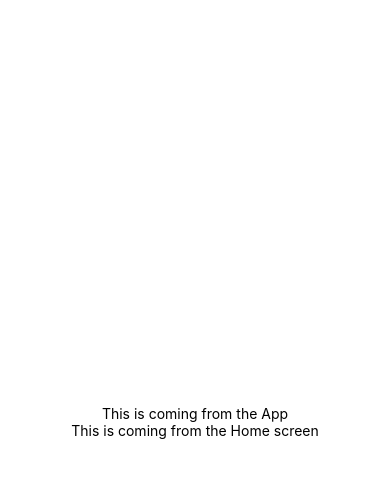
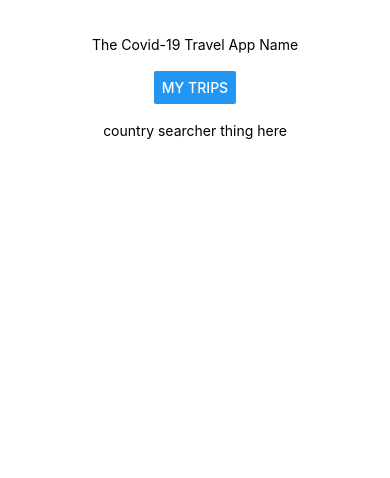
Before and after one commit to CHARIOT-SEB/Covid-Travel-App-Frontend, a React Native app: screen /Home in a window 390 px wide. Shown: the top 478 px of the page. Built offline with nearby package versions, Linux system fonts and the light colour scheme.

Commit message:
beginning home screen layout

```diff
--- a/App.tsx
+++ b/App.tsx
@@ -1,15 +1,37 @@
+
+
 import { StatusBar } from 'expo-status-bar';
 import React from 'react';
+import { NavigationContainer } from '@react-navigation/native';
+import { createNativeStackNavigator } from '@react-navigation/native-stack';
 import { StyleSheet, Text, View } from 'react-native';
-import Home from './screens/Home'
+
+import Home from './screens/Home';
+import IndividualCountry from './screens/IndividualCountry';
+import Trips from './screens/Trips';
+
+const Stack = createNativeStackNavigator();
 
 export default function App() {
   return (
-    <View style={styles.container}>
-      <Text>This is coming from the App</Text>
-      <Home />
-      <StatusBar style="auto" />
-    </View>
+    <NavigationContainer>
+      <View>
+        <Stack.Navigator>
+          <Stack.Screen name="Home" component={Home} />
+          <Stack.Screen
+            name="IndividualCountry"
+            component={IndividualCountry}
+            options={{ title: 'Country' }}
+          />
+          <Stack.Screen
+            name="Trips"
+            component={Trips}
+            options={{ title: 'Trips' }}
+          />
+        </Stack.Navigator>
+        <StatusBar style="auto" />
+      </View>
+    </NavigationContainer>
   );
 }
 
--- a/package.json
+++ b/package.json
@@ -8,11 +8,16 @@
     "eject": "expo eject"
   },
   "dependencies": {
+    "@react-navigation/bottom-tabs": "^6.0.5",
+    "@react-navigation/native": "^6.0.2",
+    "@react-navigation/native-stack": "^6.1.0",
     "expo": "~42.0.1",
     "expo-status-bar": "~1.0.4",
     "react": "16.13.1",
     "react-dom": "16.13.1",
     "react-native": "https://github.com/expo/react-native/archive/sdk-42.0.0.tar.gz",
+    "react-native-safe-area-context": "3.2.0",
+    "react-native-screens": "~3.4.0",
     "react-native-web": "~0.13.12"
   },
   "devDependencies": {
--- a/screens/Home.tsx
+++ b/screens/Home.tsx
@@ -1,15 +1,33 @@
 import React from 'react';
-import { View, Text, Image } from "react-native";
+import { SafeAreaView, StyleSheet, View, Text, Button } from 'react-native';
+import { createBottomTabNavigator } from '@react-navigation/bottom-tabs';
 
+const Tabs = createBottomTabNavigator();
 
-const Home = () => {
+const Home = (props: any) => {
+  const nav = props.navigation;
+
   return (
-    <View>
-      <Text>
-        This is coming from the Home screen
-      </Text>
-    </View>
+    <SafeAreaView>
+      <View style={styles.container}>
+        <br />
+        <br />
+        <Text>The Covid-19 Travel App Name</Text>
+        <br />
+        <Button title="My Trips" onPress={() => nav.navigate('Trips')} />
+        <br />
+        <Text>country searcher thing here</Text>
+      </View>
+    </SafeAreaView>
   );
 };
 
+const styles = StyleSheet.create({
+  container: {
+    flex: 1,
+    alignItems: 'center',
+    justifyContent: 'center',
+  },
+});
+
 export default Home;
--- a/screens/IndividualCountry.tsx
+++ b/screens/IndividualCountry.tsx
@@ -1,12 +1,22 @@
 import React from 'react';
-import { View } from 'react-native';
+import { View, Text, StyleSheet } from 'react-native';
 
 const IndividualCountry = () => {
   return (
     <View>
-
+      <Text>This is the country page!</Text>
     </View>
   );
 };
 
+const styles = StyleSheet.create({
+  container: {
+    flex: 1,
+    backgroundColor: '#fff',
+    alignItems: 'center',
+    justifyContent: 'center',
+  },
+});
+
+
 export default IndividualCountry;
--- a/screens/Trips.tsx
+++ b/screens/Trips.tsx
@@ -1,12 +1,23 @@
 import React from 'react';
-import { View } from 'react-native'
+import { SafeAreaView, Text, View, StyleSheet } from 'react-native';
 
 const Trips = () => {
   return (
-    <View>
-
-    </View>
+    <SafeAreaView>
+      <View style={styles.container}>
+        <Text>This is the Trips Screen!</Text>
+      </View>
+    </SafeAreaView>
   );
 };
 
+const styles = StyleSheet.create({
+  container: {
+    flex: 1,
+    backgroundColor: '#fff',
+    alignItems: 'center',
+    justifyContent: 'center',
+  },
+});
+
 export default Trips;
```
Also changed, not shown: screens/Account.tsx (+12 -2 lines), screens/LandingPage.tsx (+12 -2 lines), screens/SignUpForm.tsx (+12 -2 lines), 1 other file (tests, documents, lock files or other folders).
